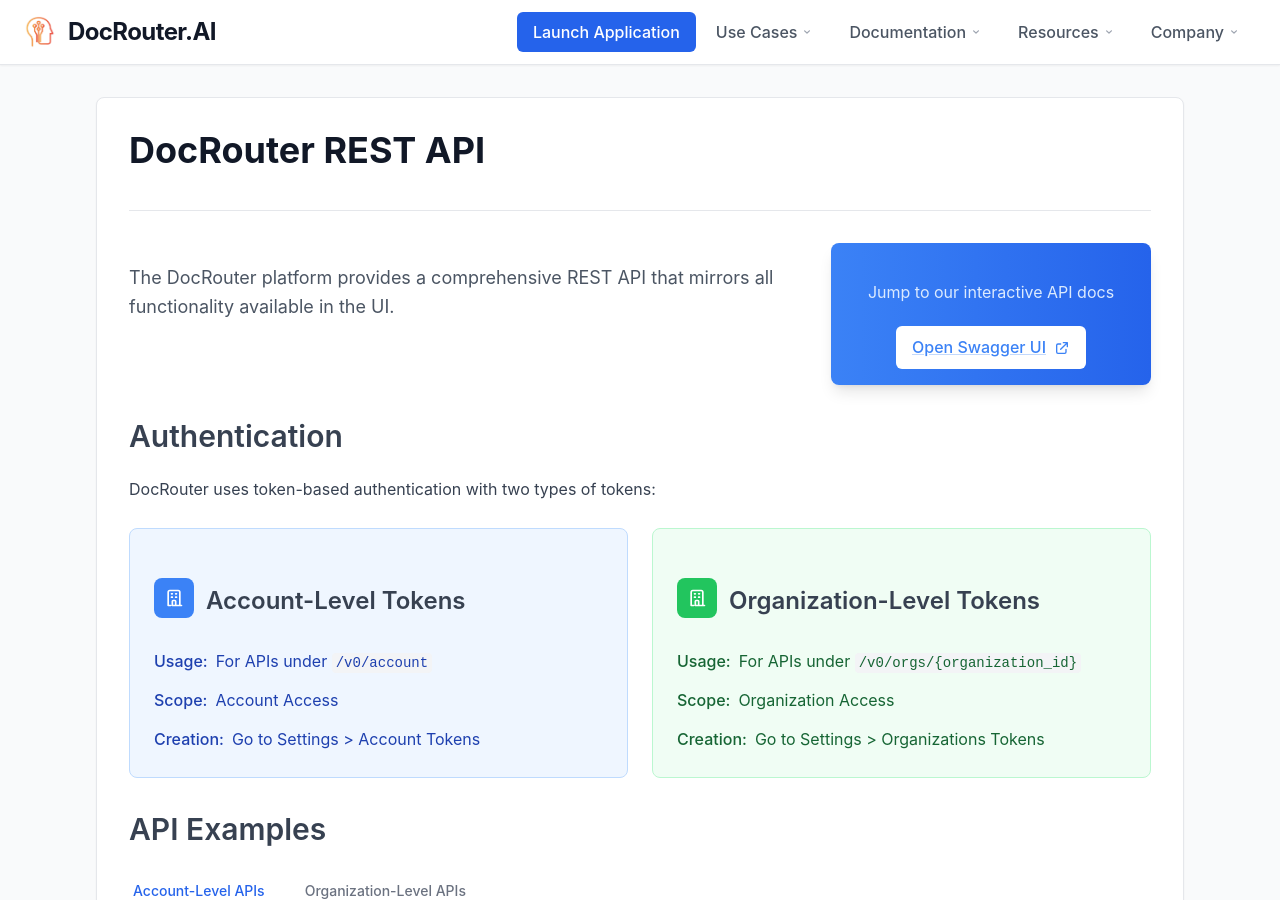
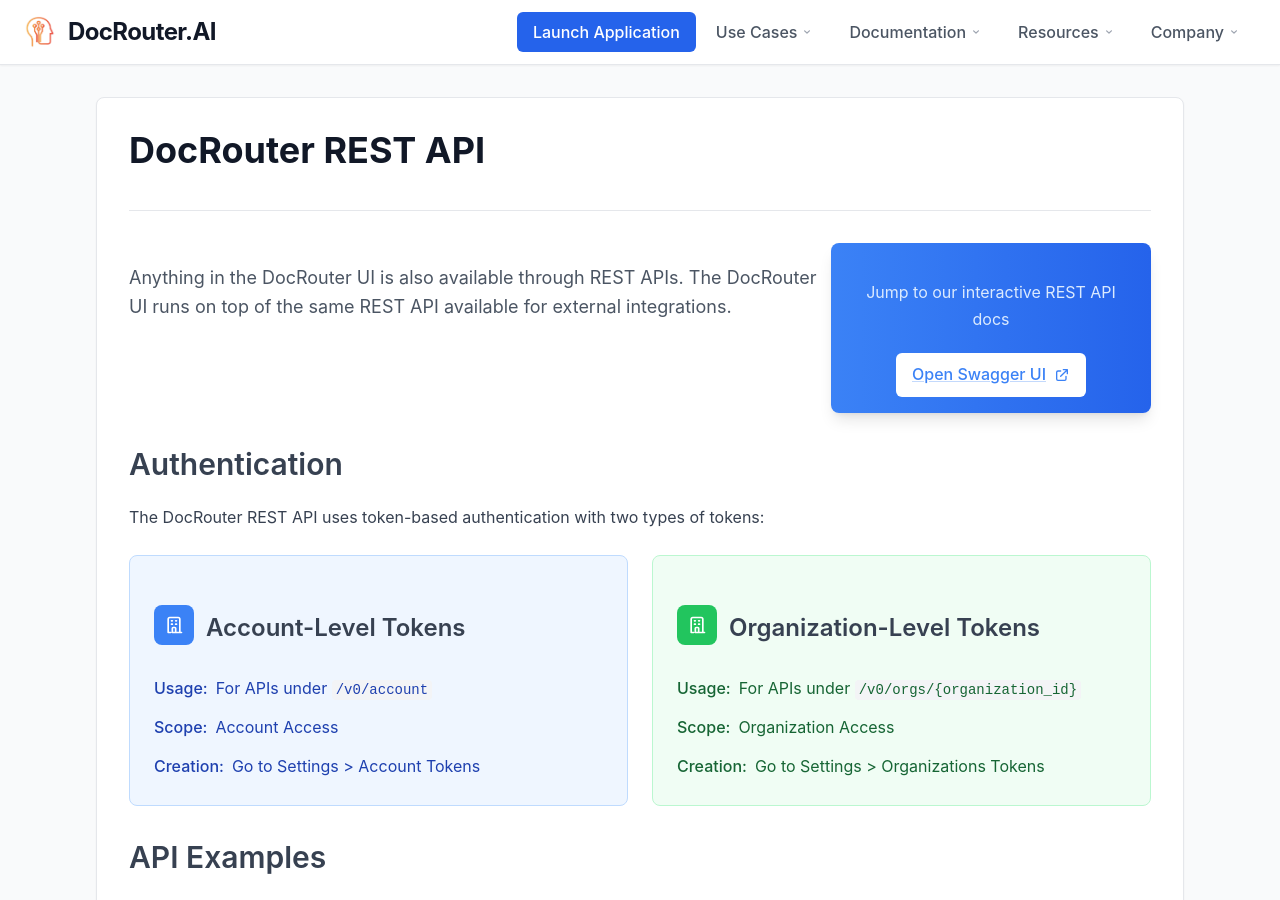
Before and after one commit to analytiq-hub/docrouter.github.io, a Jekyll site: the page built from rest-api.md, in a window 1280 px wide and 900 px high. Built offline with Jekyll 4.4.1, drawn with Linux system fonts in a browser that asks for light colours; nearby versions of some CDN libraries.

Commit message:
Fix readme

```diff
--- a/rest-api.md
+++ b/rest-api.md
@@ -7,13 +7,13 @@
 <div class="flex flex-col lg:flex-row lg:justify-between lg:items-start gap-3 mb-8">
   <div class="flex-1">
     <p class="text-lg text-gray-600 leading-relaxed">
-      The DocRouter platform provides a comprehensive REST API that mirrors all functionality available in the UI.
+      Anything in the DocRouter UI is also available through REST APIs. The DocRouter UI runs on top of the same REST API available for external integrations.
     </p>
   </div>
 
   <div class="lg:w-80">
     <div class="bg-gradient-to-r from-blue-500 to-blue-600 rounded-lg p-4 text-white shadow-lg flex flex-col items-center text-center">
-      <p class="text-blue-100 mb-3">Jump to our interactive API docs</p>
+      <p class="text-blue-100 mb-3">Jump to our interactive REST API docs</p>
       <a href="https://app.docrouter.ai/fastapi/docs/#/" target="_blank" rel="noopener noreferrer"
          class="inline-flex items-center gap-2 bg-white text-blue-600 px-4 py-2 rounded-md font-medium hover:bg-blue-50 transition-colors">
         <span>Open Swagger UI</span>
@@ -27,7 +27,7 @@
 
 ## Authentication
 
-DocRouter uses token-based authentication with two types of tokens:
+The DocRouter REST API uses token-based authentication with two types of tokens:
 
 <div class="grid md:grid-cols-2 gap-6 my-6">
   <div class="bg-blue-50 border border-blue-200 rounded-lg p-6">
```
